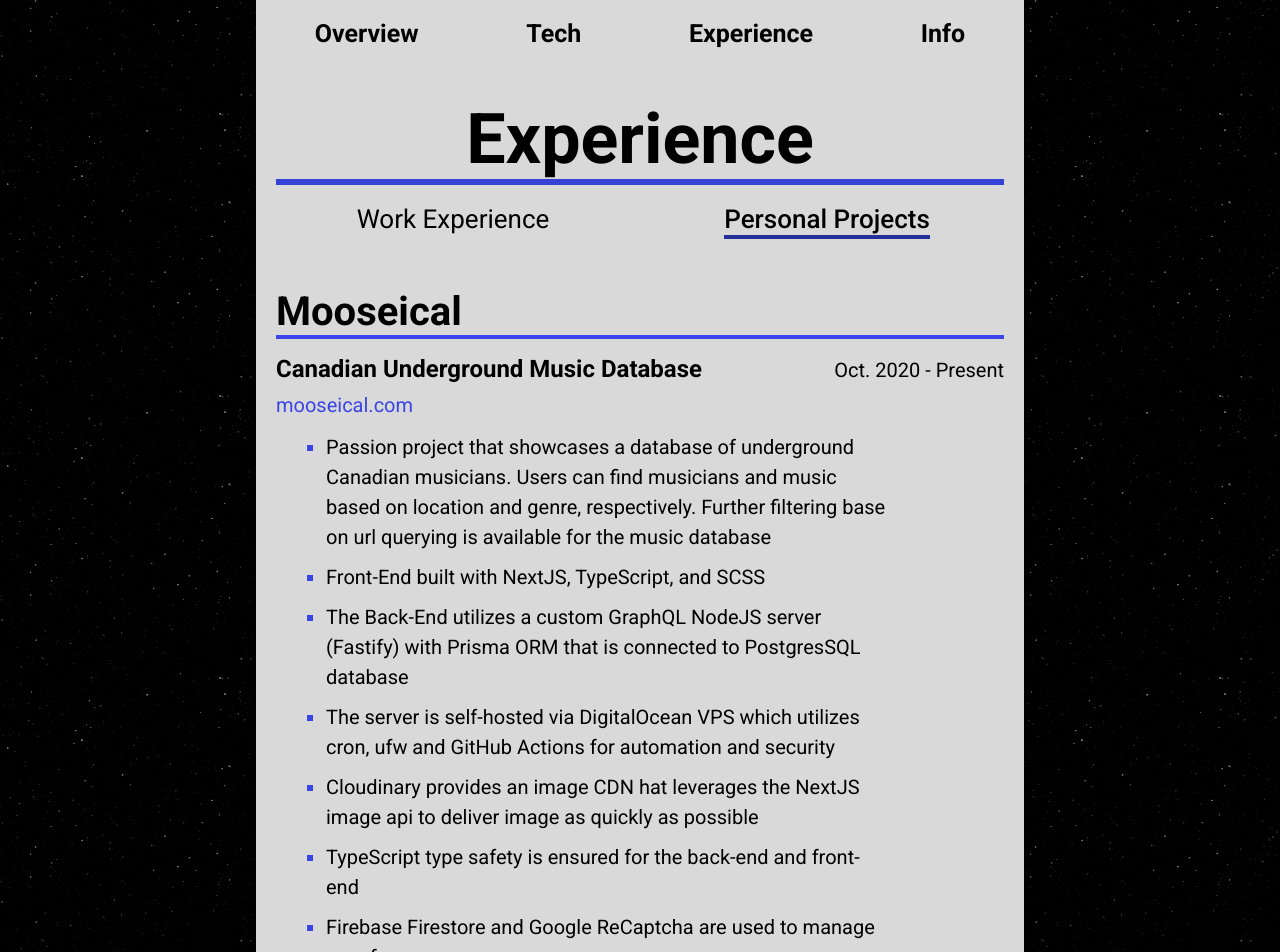
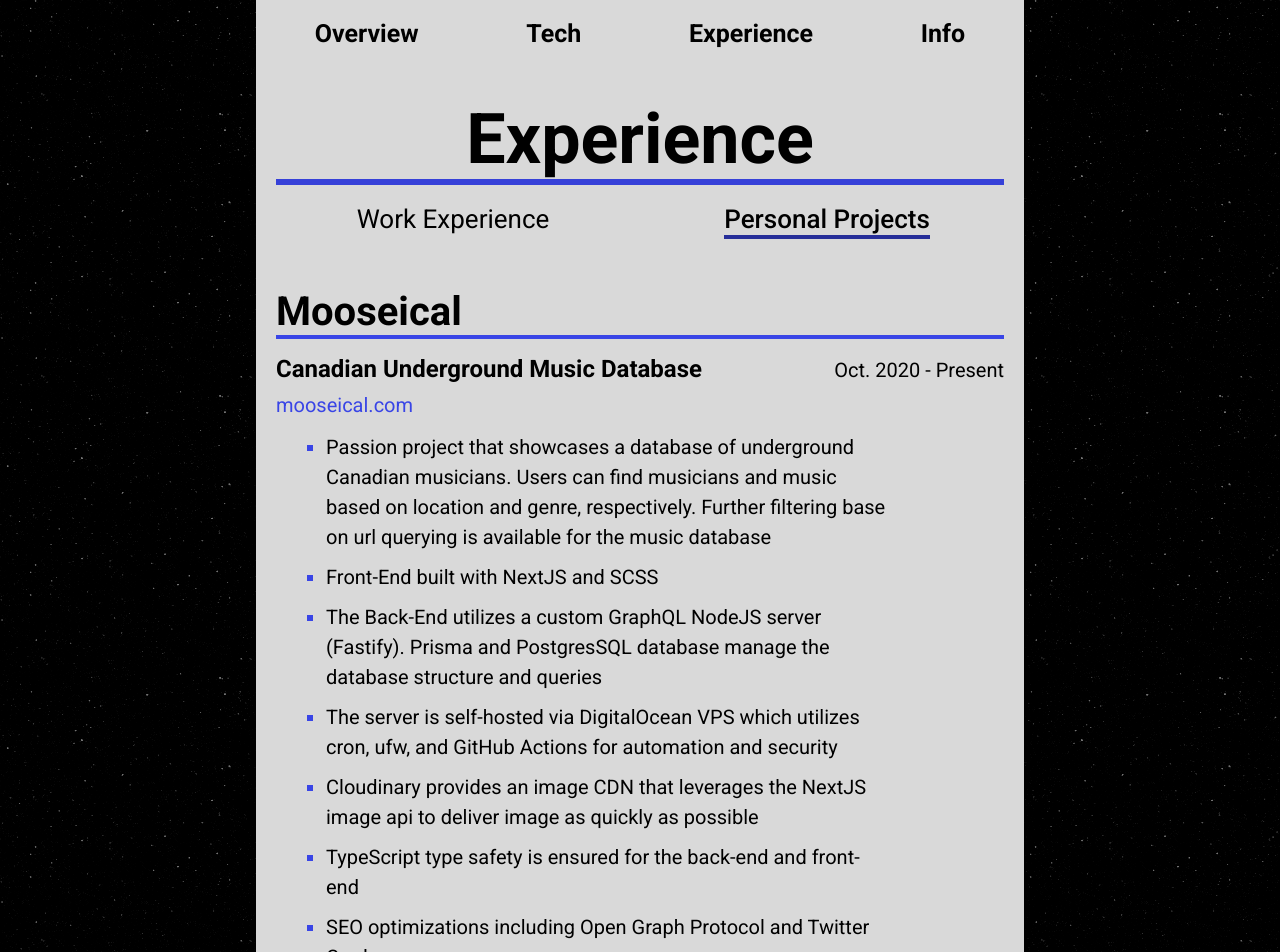
Before and after one commit to 100BC/C-V, a Next.js app: page /experience/projects in a window 1280 px wide. Shown: the top 952 px of the page. Built offline with nearby package versions, Linux system fonts and the light colour scheme.

Commit message:
Spelling and Phrasing

```diff
--- a/components/WorkExperienceRender/PersonalProjects.tsx
+++ b/components/WorkExperienceRender/PersonalProjects.tsx
@@ -18,24 +18,21 @@ const PersonalProjects = () => {
           genre, respectively. Further filtering base on url querying is
           available for the music database
         </li>
-        <li>Front-End built with NextJS, TypeScript, and SCSS</li>
+        <li>Front-End built with NextJS and SCSS</li>
         <li>
-          The Back-End utilizes a custom GraphQL NodeJS server (Fastify) with
-          Prisma ORM that is connected to PostgresSQL database
+          The Back-End utilizes a custom GraphQL NodeJS server (Fastify). Prisma
+          and PostgresSQL database manage the database structure and queries
         </li>
         <li>
           The server is self-hosted via DigitalOcean VPS which utilizes cron,
-          ufw and GitHub Actions for automation and security
+          ufw, and GitHub Actions for automation and security
         </li>
         <li>
-          Cloudinary provides an image CDN hat leverages the NextJS image api to
-          deliver image as quickly as possible
+          Cloudinary provides an image CDN that leverages the NextJS image api
+          to deliver image as quickly as possible
         </li>
         <li>
           TypeScript type safety is ensured for the back-end and front-end
-        </li>
-        <li>
-          Firebase Firestore and Google ReCaptcha are used to manage user forms
         </li>
         <li>
           SEO optimizations including Open Graph Protocol and Twitter Cards
```
Also changed, not shown: pages/info.tsx (+4 -4 lines).
